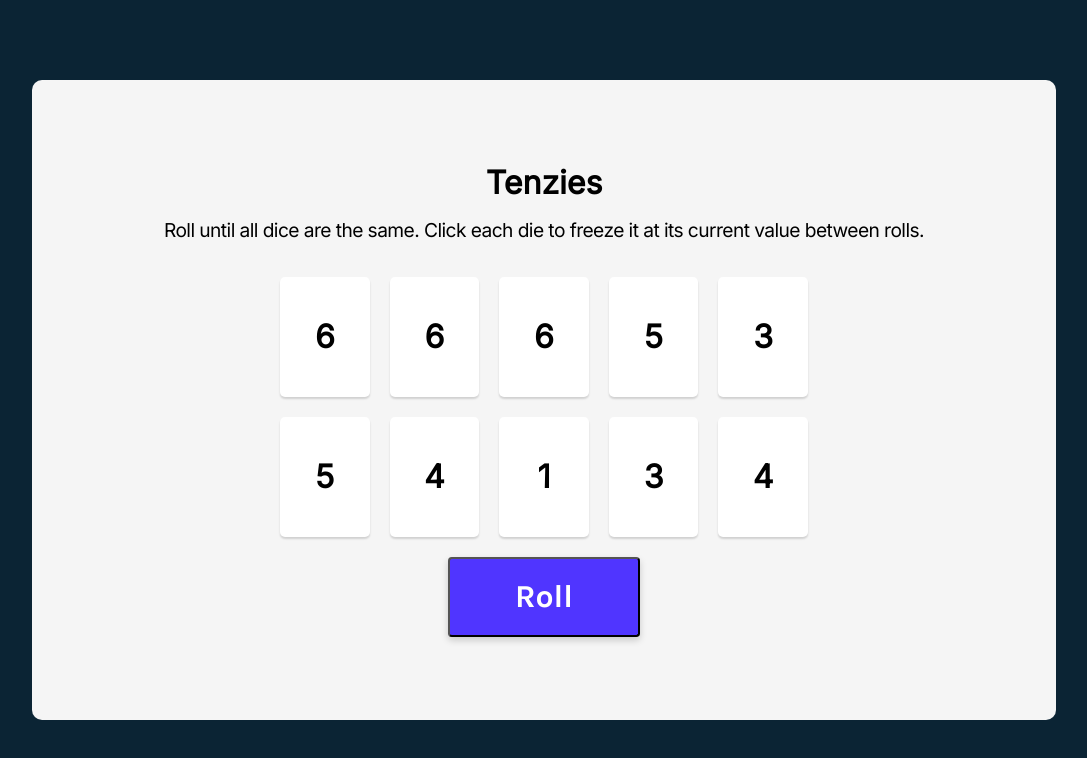
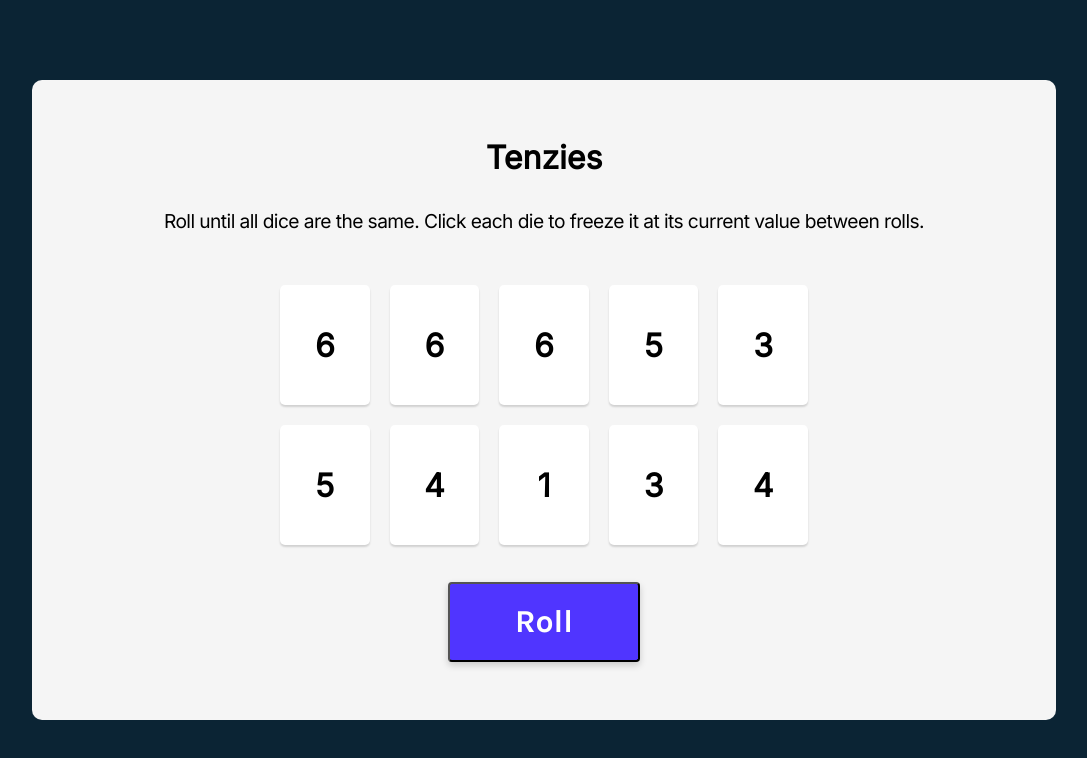
Before and after one commit to kianamcc/tenzies-game, a React (Vite) app: page / in a window 1280 px wide. Shown: the top 758 px of the page, without its empty margins (96-1183 px from the left). Built offline with nearby package versions, Linux system fonts and the light colour scheme.

Commit message:
dice array will now be an array of objects that hold value and isHeld properties

```diff
--- a/src/App.css
+++ b/src/App.css
@@ -27,7 +27,7 @@ h1, h2, h3 {
   display: flex;
   flex-direction: column;
   /* gap: 25px; */
-  justify-content: center;
+  justify-content: space-around;
   align-items: center;
 }
 
@@ -51,7 +51,6 @@ h1, h2, h3 {
   grid-template: auto auto / repeat(5, 1fr); /* 2 auto determined rows in height, 5 columns each 1fr wide */
   margin: 0;
   padding: 0;
-  /* gap: 40px; */
   gap: 20px;
   margin: 20px;
 }
@@ -68,6 +67,7 @@ h1, h2, h3 {
   border-radius: 3.81277px;
   height: 10vh;
   width: 15vw;
+  cursor: pointer;
 }
 
 .roll-dice-btn:focus {
--- a/src/App.jsx
+++ b/src/App.jsx
@@ -7,15 +7,19 @@ function App() {
   const getRandomNumbers = () => {
     const randomNumArr = [];
     for (let i = 0; i < 10; i++) {
-      randomNumArr.push(Math.floor(Math.random() * 6) + 1);
+      randomNumArr.push({
+        value: Math.floor(Math.random() * 6) + 1,
+        isHeld: false,
+      });
     }
     return randomNumArr;
   };
 
   const [numArr, setNumArr] = useState(getRandomNumbers());
+  console.log(numArr);
 
   const diceElements = numArr.map((item, index) => (
-    <Die value={item} key={index} />
+    <Die value={item.value} key={index} />
   ));
 
   const handleRollBtnClick = () => {
```
